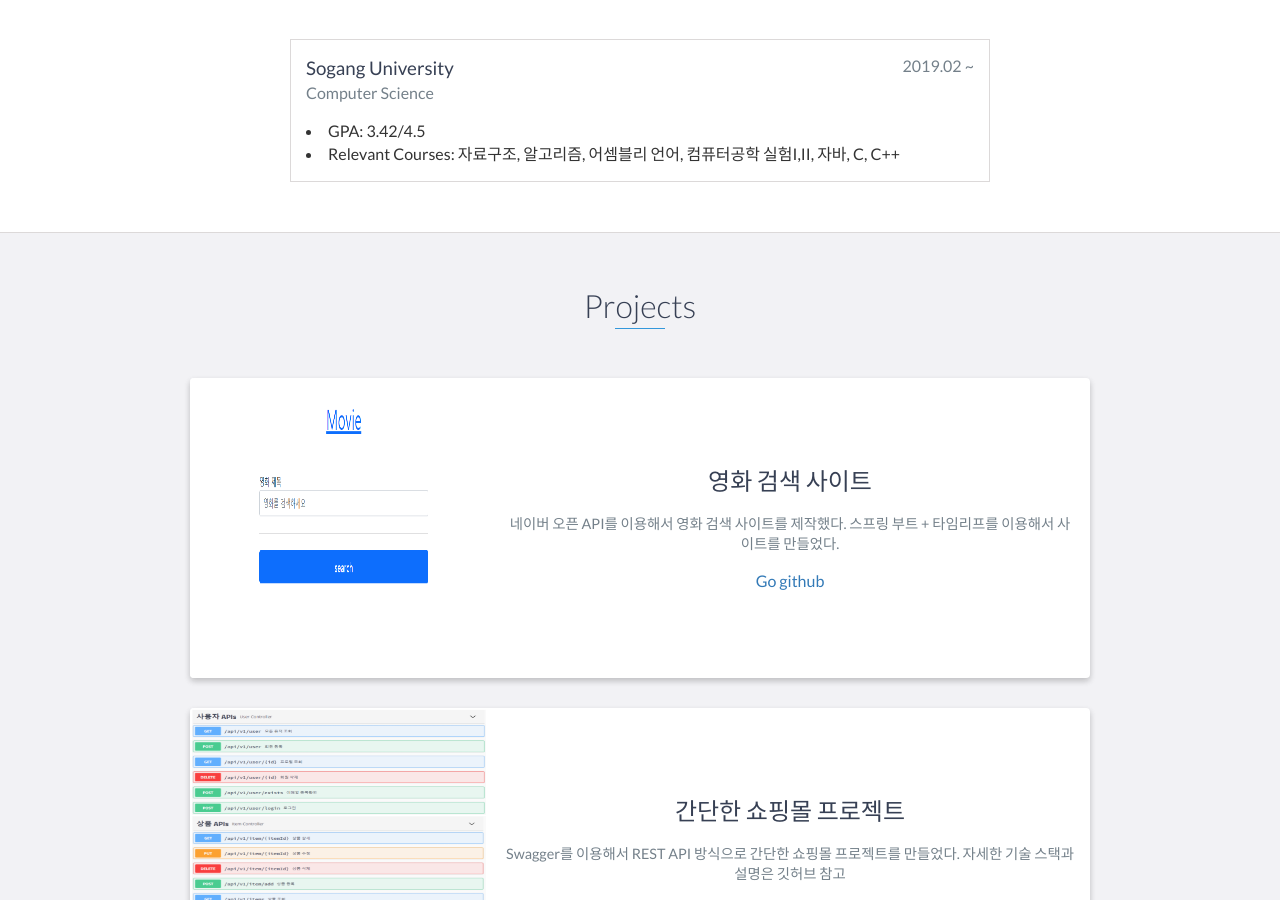
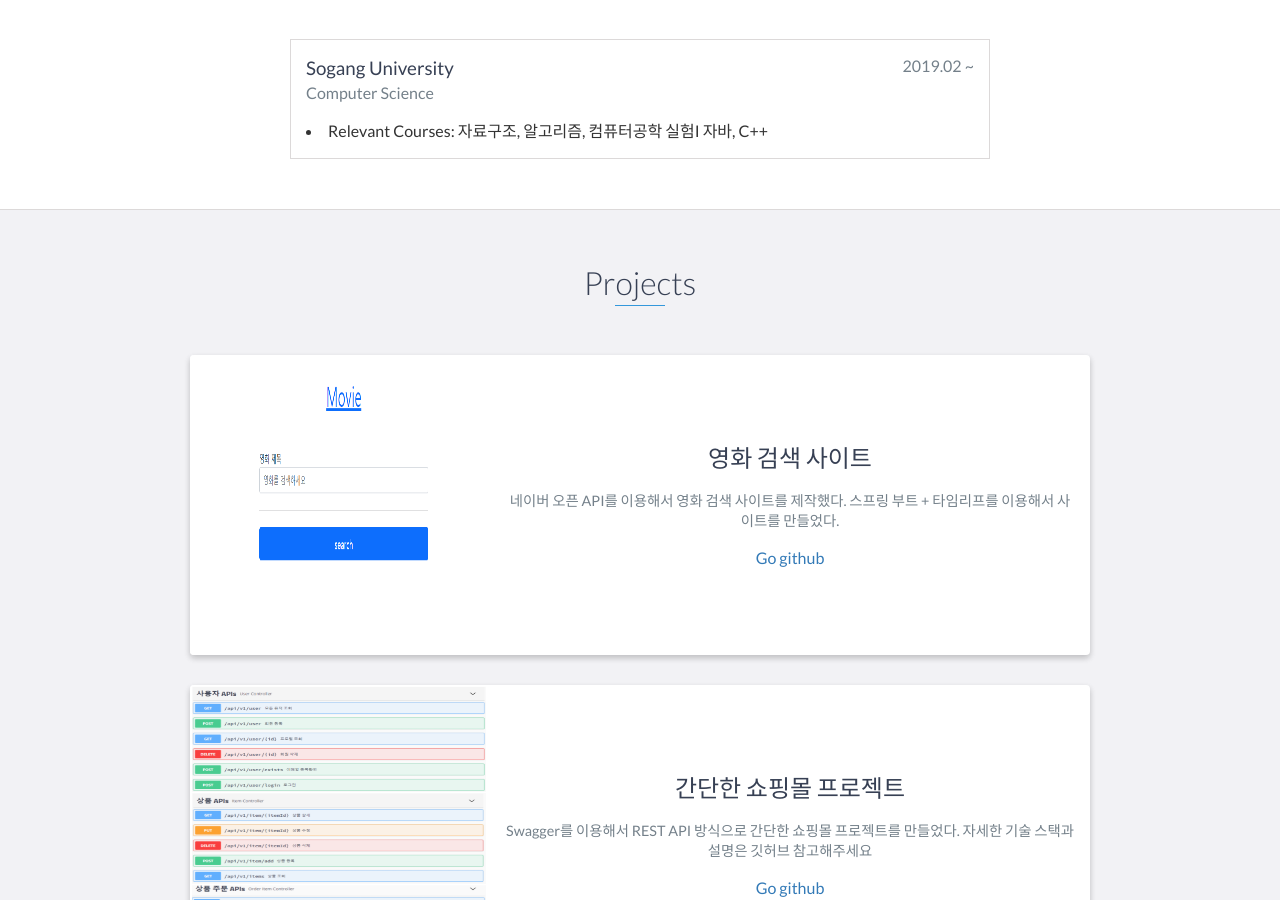
Before and after one commit to syh24/syh24.github.io, a website: page index.html in a window 1280 px wide. Shown: the part 1900-2800 px from the top of the page. Drawn offline with nearby package versions, Linux system fonts and the light colour scheme.

Commit message:
Update index.html

```diff
--- a/index.html
+++ b/index.html
@@ -73,7 +73,7 @@
                 </div>
                 <div class="col-md-8">
                     <p>
-                        안녕하세요. 자바 백엔드 개발자 서윤혁입니다.
+                        안녕하세요. 자바 백엔드 개발자 서윤혁의 포트폴리오입니다.
                     </p>
                 </div>
             </div>
@@ -116,10 +116,7 @@
             <h4>Computer Science</h4>
             <p>
                 <li>
-                	GPA: 3.42/4.5
-                </li>
-                <li>
-                	Relevant Courses: 자료구조, 알고리즘, 어셈블리 언어, 컴퓨터공학 실험I,II, 자바, C, C++
+                	Relevant Courses: 자료구조, 알고리즘, 컴퓨터공학 실험I 자바, C++
                 </li>
             </p>
         </div>
@@ -155,7 +152,7 @@
                     <div class="project-info">
                         <h3>간단한 쇼핑몰 프로젝트</h3>
                         <p>
-                            Swagger를 이용해서 REST API 방식으로 간단한 쇼핑몰 프로젝트를 만들었다. 자세한 기술 스택과 설명은 깃허브 참고
+                            Swagger를 이용해서 REST API 방식으로 간단한 쇼핑몰 프로젝트를 만들었다. 자세한 기술 스택과 설명은 깃허브 참고해주세요
                         </p>
                         <a href="https://github.com/syh24/Shop-backend">Go github</a>
                     </div>
@@ -172,6 +169,7 @@
         <ul>
             <li>Java</li>
             <li>C++</li>
+            <li>Thymeleaf</li>
             <li>Spring</li>
             <li>JPA</li>
             <li>MySQL</li>
```
